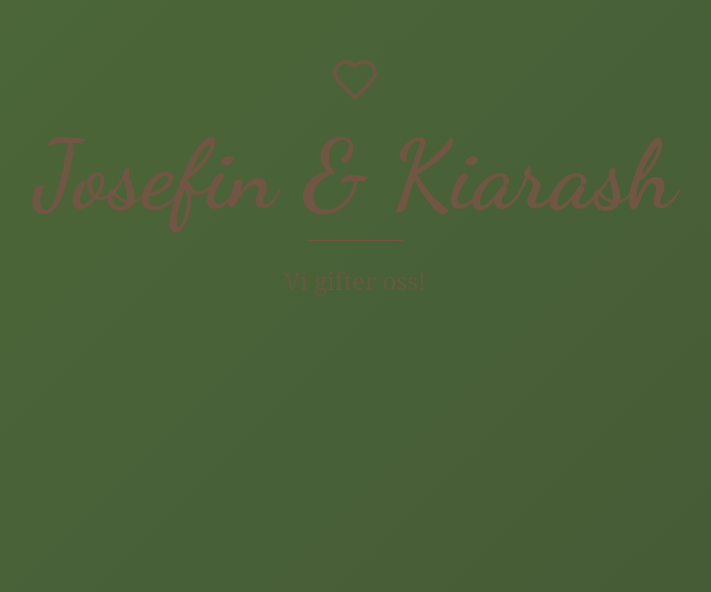
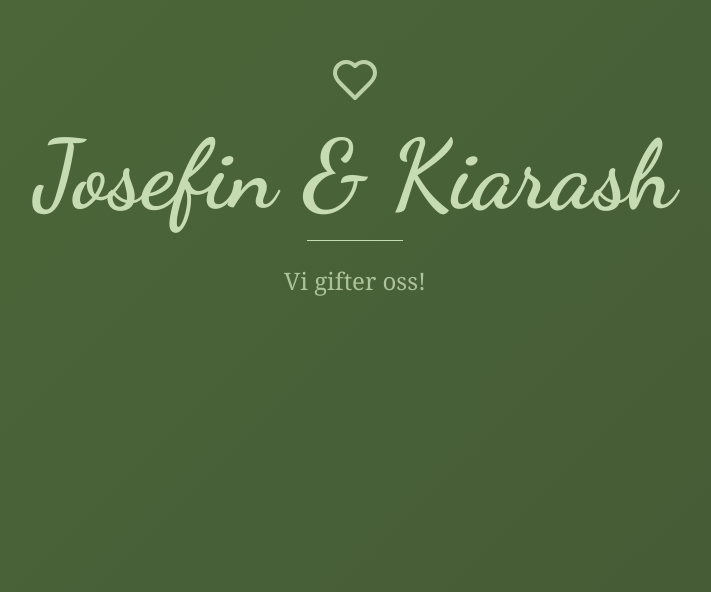
Before and after one commit to KiarashKiani/falk-kiani-celebrate, a React (Vite) app: page / in a window 1280 px wide. Shown: the part 208-800 px from the top of the page, without its empty margins (285-996 px from the left). Built offline with nearby package versions, Linux system fonts and the light colour scheme.

Commit message:
Change text color
Update text color to #C9DBB5 for the entire page.

```diff
--- a/src/index.css
+++ b/src/index.css
@@ -8,25 +8,25 @@
   :root {
     /* Elegant Wedding Color Palette */
     --background: 95 30% 32%;
-    --foreground: 30 15% 97%;
+    --foreground: 90 35% 78%;
 
-    --card: 30 20% 99%;
-    --card-foreground: 25 20% 25%;
+    --card: 95 30% 32%;
+    --card-foreground: 90 35% 78%;
 
-    --popover: 30 20% 99%;
-    --popover-foreground: 25 20% 25%;
+    --popover: 95 30% 32%;
+    --popover-foreground: 90 35% 78%;
 
-    --primary: 25 25% 35%;
-    --primary-foreground: 30 15% 97%;
+    --primary: 90 35% 78%;
+    --primary-foreground: 95 30% 32%;
 
-    --secondary: 30 25% 90%;
-    --secondary-foreground: 25 20% 25%;
+    --secondary: 95 25% 28%;
+    --secondary-foreground: 90 35% 78%;
 
-    --muted: 30 15% 92%;
-    --muted-foreground: 25 10% 50%;
+    --muted: 95 20% 25%;
+    --muted-foreground: 90 30% 65%;
 
-    --accent: 35 30% 85%;
-    --accent-foreground: 25 20% 25%;
+    --accent: 95 25% 35%;
+    --accent-foreground: 90 35% 78%;
 
     --destructive: 0 84.2% 60.2%;
     --destructive-foreground: 30 15% 97%;
```
